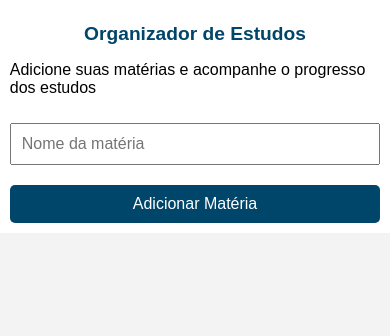
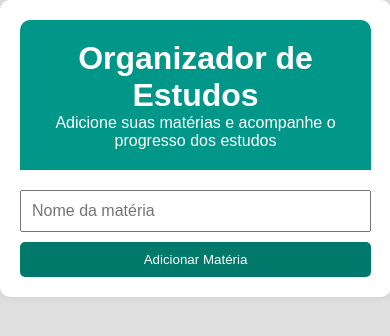
Before and after one commit to PauloErnani/estudarpraser, a plain HTML site: page index.html in a window 390 px wide. Drawn offline with Linux system fonts and the light colour scheme.

Commit message:
Update style.css

```diff
--- a/style.css
+++ b/style.css
@@ -1,107 +1,100 @@
-/* Estilos Globais */
 body {
     font-family: Arial, sans-serif;
+    background-color: #e0e0e0; /* Fundo geral */
+    color: #333;
     margin: 0;
     padding: 0;
-    display: flex;
-    flex-direction: column;
-    align-items: center;
-    justify-content: center;
-    background-color: #f3f3f3; /* Cor neutra de fundo */
 }
 
 .container {
     width: 90%;
-    max-width: 600px;
-    margin: 20px auto;
-    padding: 10px;
-    border-radius: 8px;
-    background-color: #ffffff; /* Fundo branco para contraste */
-    box-shadow: 0 2px 5px rgba(0, 0, 0, 0.1);
+    max-width: 800px;
+    margin: 0 auto;
+    padding: 20px;
+    background-color: #ffffff; /* Fundo branco */
+    border-radius: 10px;
+    box-shadow: 0 0 10px rgba(0, 0, 0, 0.1);
 }
 
-h1 {
-    color: #00456A; /* Cor principal da imagem fornecida */
+header {
+    text-align: center;
+    padding: 20px 0;
+    background-color: #009688; /* Verde */
+    color: #ffffff;
+    border-radius: 10px 10px 0 0;
 }
 
-h2 {
-    font-size: 1.5em;
-    margin-top: 20px;
-    color: #00456A; /* Tom da imagem fornecida */
+header h1 {
+    margin: 0;
+    font-size: 2em;
 }
 
-button, input[type="text"] {
+header p {
+    margin: 0;
+    font-size: 1em;
+}
+
+.add-subject {
+    display: flex;
+    flex-direction: column;
+    margin-top: 20px;
+    gap: 10px;
+}
+
+.add-subject input {
     padding: 10px;
-    margin-top: 10px;
     font-size: 1em;
-    width: 100%; /* Largura total para responsividade */
-    box-sizing: border-box;
 }
 
 button {
-    background-color: #00456A; /* Cor da imagem fornecida */
-    color: white;
+    background-color: #00796B; /* Verde escuro */
+    color: #ffffff;
+    padding: 10px 20px;
     border: none;
     border-radius: 5px;
     cursor: pointer;
-    width: 100%; /* Ajuste para telas menores */
+    width: 100%;
 }
 
 button:hover {
-    background-color: #00354E; /* Versão mais escura da cor principal */
+    background-color: #004D40; /* Verde ainda mais escuro */
 }
 
-.content {
+.subject {
     margin-top: 20px;
+    padding: 10px;
+    border-radius: 5px;
+    background-color: #f0f0f0;
 }
 
-ul {
+.subject h2 {
+    margin: 0;
+    font-size: 1.5em;
+    color: #009688; /* Verde */
+}
+
+.subject ul {
     list-style: none;
     padding: 0;
 }
 
-li {
-    padding: 10px;
-    margin: 5px 0;
-    background-color: #e9e9e9;
-    border-radius: 5px;
+.subject ul li {
     display: flex;
-    justify-content: space-between;
     align-items: center;
-    cursor: pointer;
-    width: 100%; /* Ajuste para largura completa */
+    padding: 5px 0;
+    flex-wrap: wrap;
 }
 
-li.studied {
-    text-decoration: line-through;
-    color: #555;
+.subject ul li input[type="checkbox"] {
+    margin-right: 10px;
 }
 
-@media (max-width: 600px) {
-    .container {
-        width: 95%; /* Mais espaço em telas menores */
-        padding: 10px;
-        margin: 0;
-        box-shadow: none;
-        border-radius: 0;
-    }
-
-    h1, h2 {
-        font-size: 1.2em; /* Ajuste do tamanho da fonte para responsividade */
-        text-align: center;
+@media (min-width: 600px) {
+    .add-subject {
+        flex-direction: row;
     }
 
     button {
-        width: 100%;
-        margin-top: 10px;
-    }
-
-    input[type="text"] {
-        width: 100%;
-        margin-bottom: 10px;
-    }
-
-    ul {
-        padding: 0;
+        width: auto;
     }
 }
```
